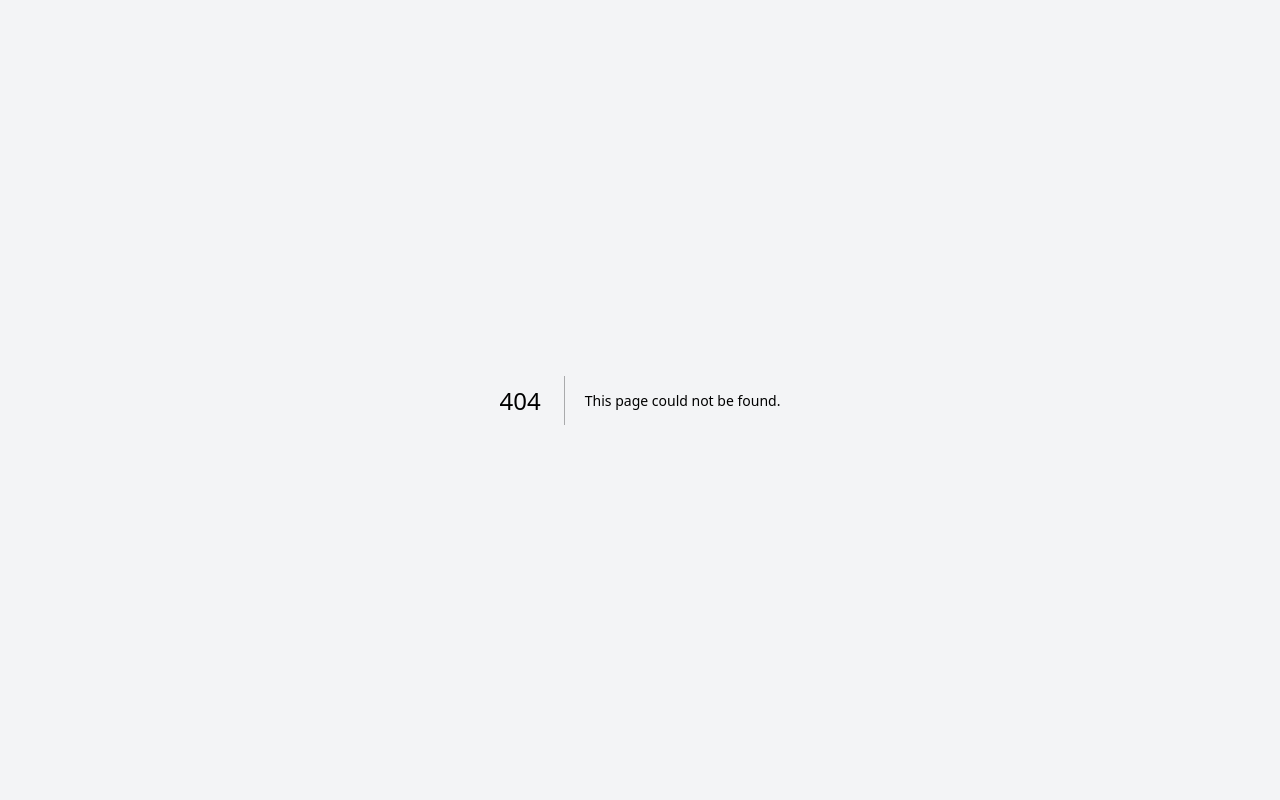
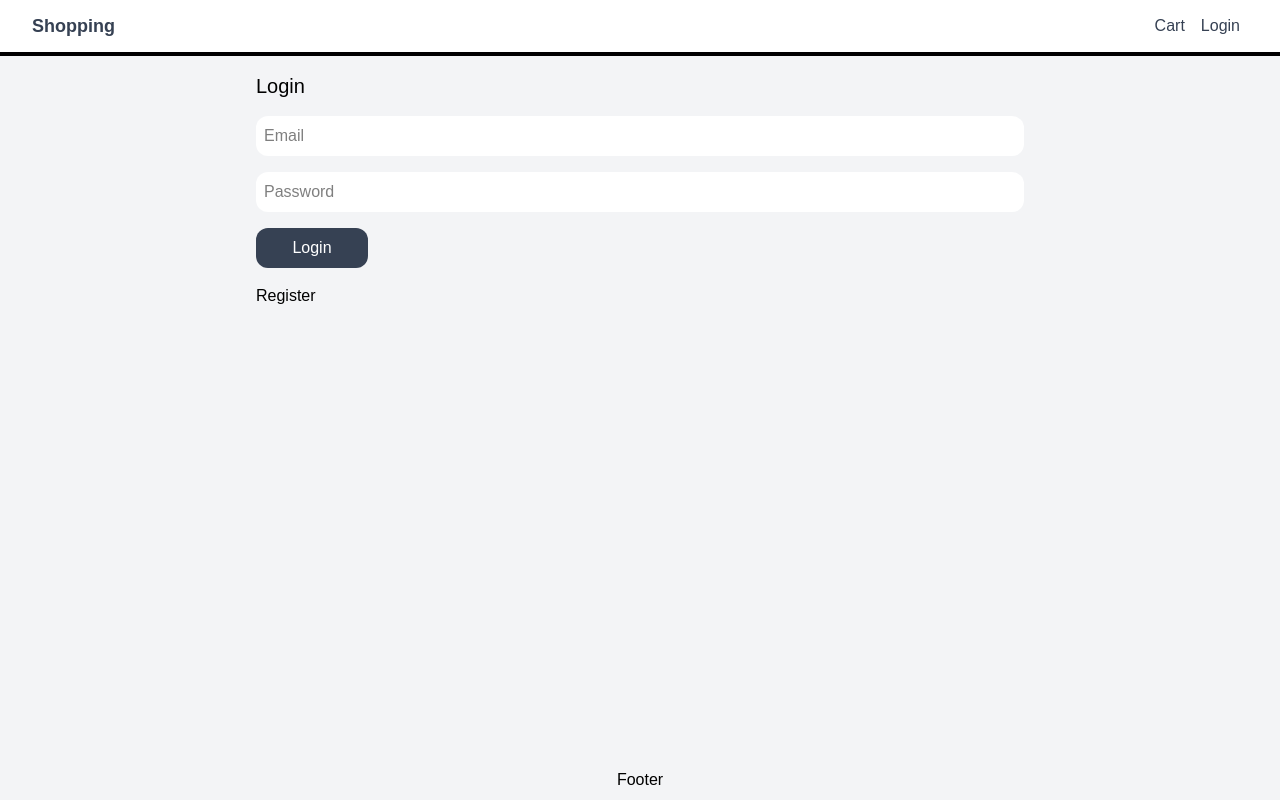
Before and after one commit to zbahadori/my_shop, a Next.js app: page /login in a window 1280 px wide. Before the commit this address had no page. Built offline with nearby package versions, Linux system fonts and the light colour scheme.

Commit message:
[ADD] validation with react hook form for Login page

```diff
--- a/package.json
+++ b/package.json
@@ -12,7 +12,8 @@
     "js-cookie": "^3.0.5",
     "next": "16.1.6",
     "react": "19.2.3",
-    "react-dom": "19.2.3"
+    "react-dom": "19.2.3",
+    "react-hook-form": "^7.71.1"
   },
   "devDependencies": {
     "@tailwindcss/postcss": "^4",
--- a/pages/cart.js
+++ b/pages/cart.js
@@ -70,7 +70,7 @@ function CartPage() {
             <div>
               <button
                 className="rounded-xl bg-gray-700 text-white px-4 py-2 "
-                onClick={() => router.push("/shipping")}
+                onClick={() => router.push("/login?redirect=/shipping")}
               >
                 Checkout
               </button>
--- /dev/null
+++ b/pages/login.js
@@ -0,0 +1,63 @@
+import Layout from "../components/Layout";
+import Link from "next/link";
+import { useForm } from "react-hook-form";
+
+export default function LoginPage() {
+  const {
+    register,
+    handleSubmit,
+    formState: { errors },
+  } = useForm();
+
+  function SubmitHandler({ email, password }) {}
+  return (
+    <Layout title="Login">
+      <form
+        className="mx-auto max-w-screen-md"
+        onSubmit={handleSubmit(SubmitHandler)}
+      >
+        <h2 className="mb-4 text-xl">Login</h2>
+        <div className="mb-4">
+          <input
+            {...register("email", { required: true })}
+            type="email"
+            className="w-full rounded-xl p-2 outline-0 bg-white"
+            id="email"
+            placeholder="Email"
+            autoFocus
+          />
+          {errors.email && (
+            <div className="text-red-500">Please Enter Email...</div>
+          )}
+        </div>
+        <div className="mb-4">
+          <input
+            {...register("password", {
+              required: true,
+              minLength: {
+                value: 5,
+                message: "Password must be at least 5 characters",
+              },
+            })}
+            type="password"
+            className="w-full rounded-xl p-2 outline-0 bg-white"
+            id="password"
+            placeholder="Password"
+            autoFocus
+          />
+          {errors.password && (
+            <div className="text-red-500">{errors.password.message}</div>
+          )}
+        </div>
+        <div className="mb-4">
+          <button className="rounded-xl bg-gray-700 text-white px-4 py-2 w-28">
+            Login
+          </button>
+        </div>
+        <div className="mb-4">
+          <Link href="/register">Register</Link>
+        </div>
+      </form>
+    </Layout>
+  );
+}
```
Also changed, not shown: 1 other file (tests, documents, lock files or other folders).
